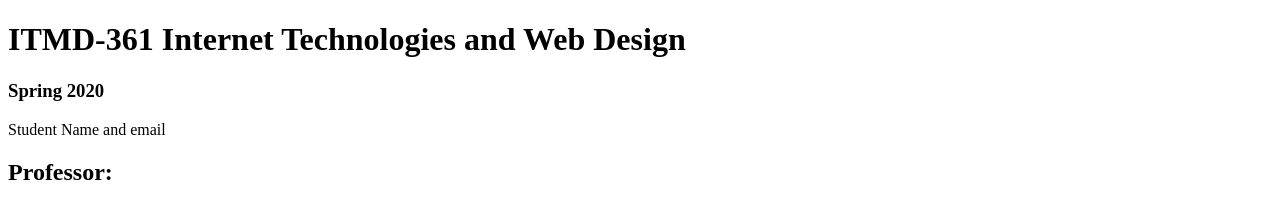
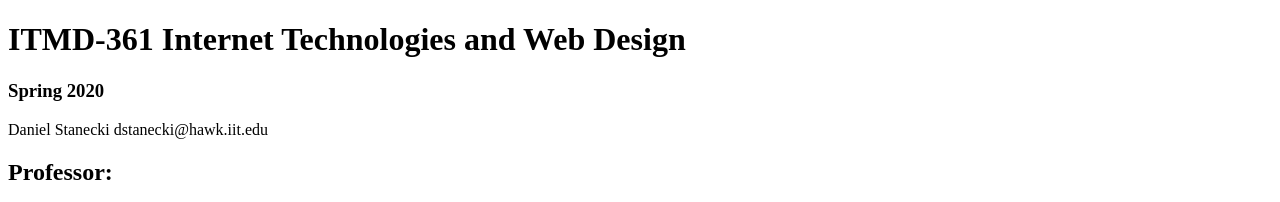
Before and after one commit to dstanecki/lab2-ITMD361, a plain HTML site: page index.html in a window 1280 px wide. Shown: the top 202 px of the page. Drawn offline with Linux system fonts and the light colour scheme.

Commit message:
Update index.html

```diff
--- a/index.html
+++ b/index.html
@@ -7,7 +7,7 @@
 <body>
 	<h1>ITMD-361 Internet Technologies and Web Design</h1>
 	<h3>Spring 2020</h3>
-	<p>Student Name and email</p>
+	<p>Daniel Stanecki dstanecki@hawk.iit.edu</p>
 	<h2>Professor:</h2>
 	<p>Daniel Krieglstein</p>
 	<h2>Lecture Days, Time and Place:</h2>
```
